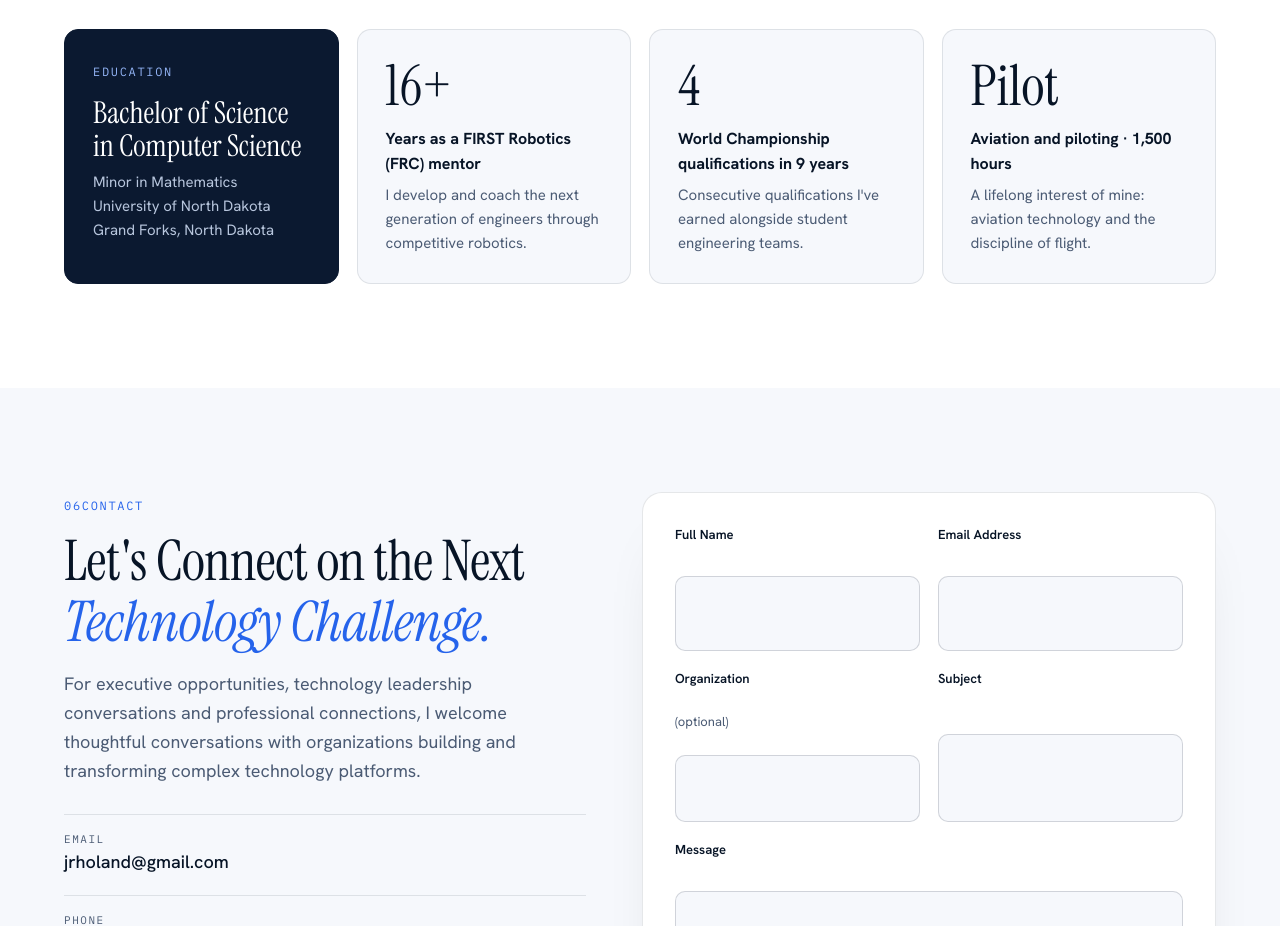
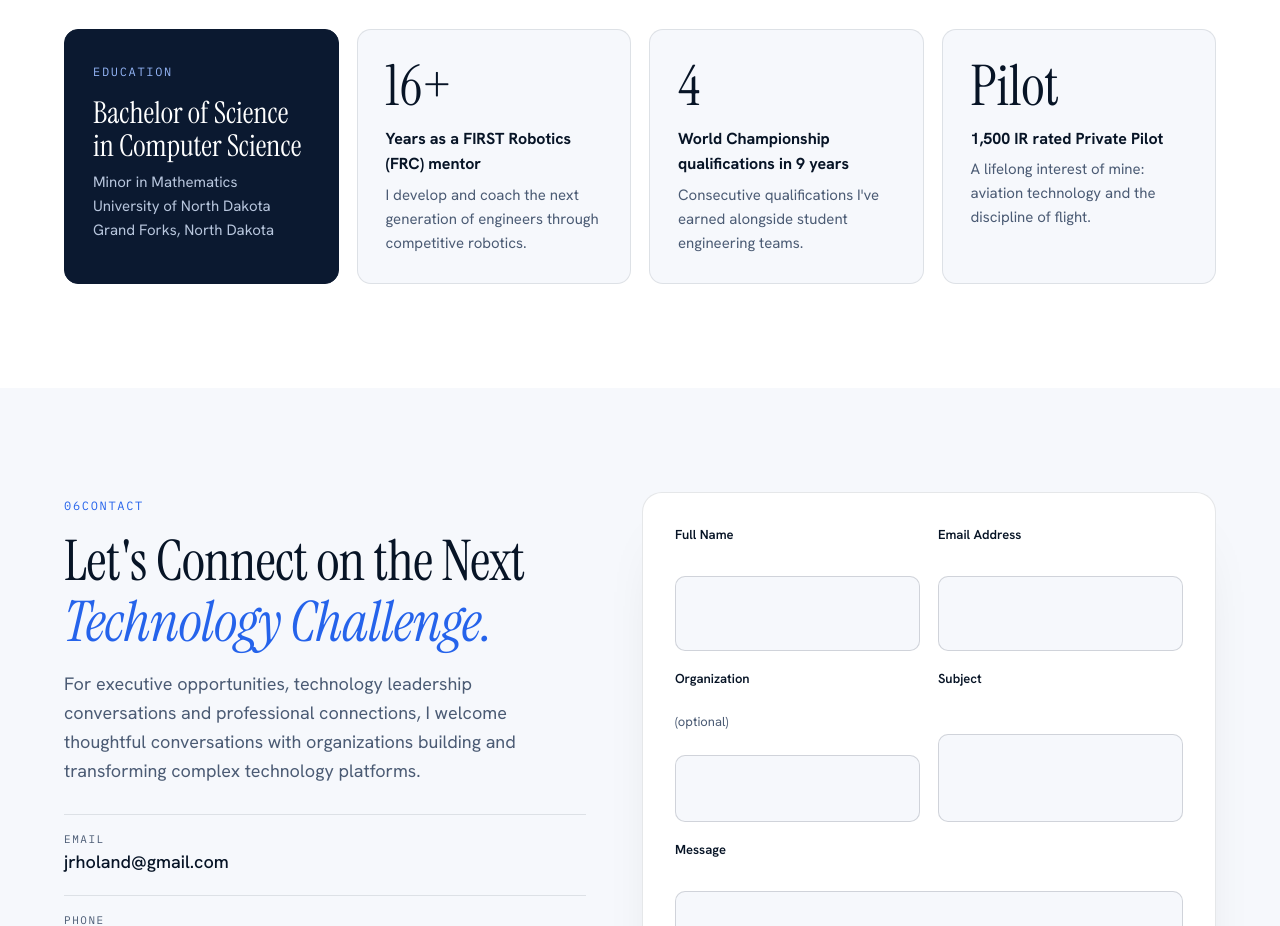
Before and after one commit to jrholand/john-holand, a plain HTML site: page site/index.html in a window 1280 px wide. Shown: the part 9300-10226 px from the top of the page. Drawn offline with Linux system fonts and the light colour scheme.

Commit message:
update pilot info

```diff
--- a/site/index.html
+++ b/site/index.html
@@ -361,7 +361,7 @@ footer .wrap{display:flex;justify-content:space-between;flex-wrap:wrap;gap:12px}
       </div>
       <div class="card reveal"><b>16+</b><h4>Years as a FIRST Robotics (FRC) mentor</h4><p>I develop and coach the next generation of engineers through competitive robotics.</p></div>
       <div class="card reveal"><b>4</b><h4>World Championship qualifications in 9 years</h4><p>Consecutive qualifications I've earned alongside student engineering teams.</p></div>
-      <div class="card reveal"><b>Pilot</b><h4>Aviation and piloting · 1,500 hours</h4><p>A lifelong interest of mine: aviation technology and the discipline of flight.</p></div>
+      <div class="card reveal"><b>Pilot</b><h4>1,500 IR rated Private Pilot</h4><p>A lifelong interest of mine: aviation technology and the discipline of flight.</p></div>
     </div>
   </div>
 </section>
```
